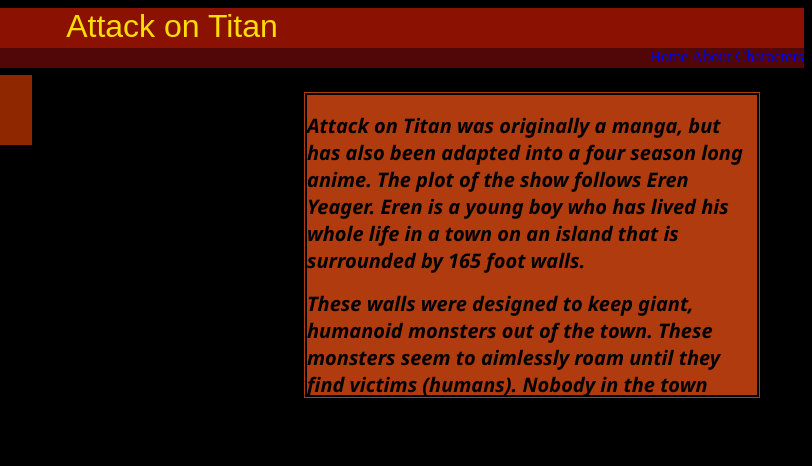
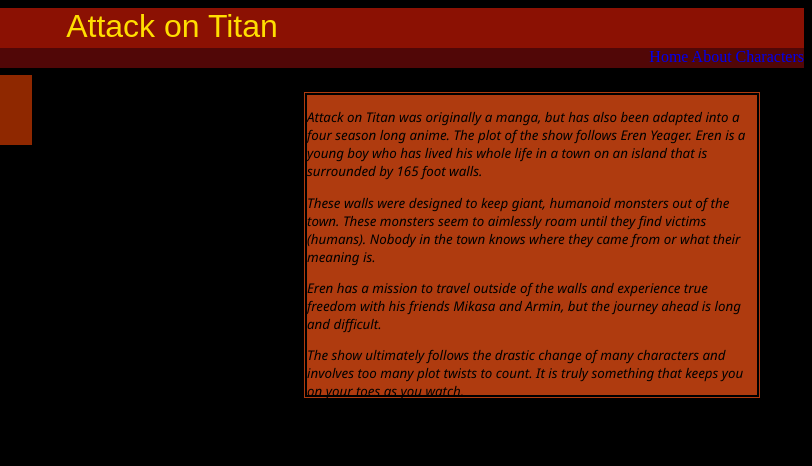
Before and after one commit to graciecampbell/FinalizedProject, a plain HTML site: page about.html in a window 1280 px wide. Shown: the top 466 px of the page, 468-1280 px from the left. Drawn offline with Linux system fonts and the light colour scheme.

Commit message:
Update about.html

```diff
--- a/about.html
+++ b/about.html
@@ -35,10 +35,10 @@
     </div>
 
     <div class="article">
-        <h1><i>Attack on Titan</i> was originally a manga, but has also been adapted into a four season long anime. The plot of the show follows Eren Yeager. Eren is a young boy who has lived his whole life in a town on an island that is surrounded by 165 foot walls. </h1>
-        <h2>These walls were designed to keep giant, humanoid monsters out of the town. These monsters seem to aimlessly roam until they find victims (humans). Nobody in the town knows where they came from or what their meaning is.</h2>
-        <h3>Eren has a mission to travel outside of the walls and experience true freedom with his friends Mikasa and Armin, but the journey ahead is long and difficult.</h3>
-        <h4>The show ultimately follows the drastic change of many characters and involves too many plot twists to count. It is truly something that keeps you on your toes as you watch.</h4>
+        <p><i>Attack on Titan</i> was originally a manga, but has also been adapted into a four season long anime. The plot of the show follows Eren Yeager. Eren is a young boy who has lived his whole life in a town on an island that is surrounded by 165 foot walls. </p>
+        <p>These walls were designed to keep giant, humanoid monsters out of the town. These monsters seem to aimlessly roam until they find victims (humans). Nobody in the town knows where they came from or what their meaning is.</p>
+        <p>Eren has a mission to travel outside of the walls and experience true freedom with his friends Mikasa and Armin, but the journey ahead is long and difficult.</p>
+        <p>The show ultimately follows the drastic change of many characters and involves too many plot twists to count. It is truly something that keeps you on your toes as you watch.</p>
     </div>
 
 
```
